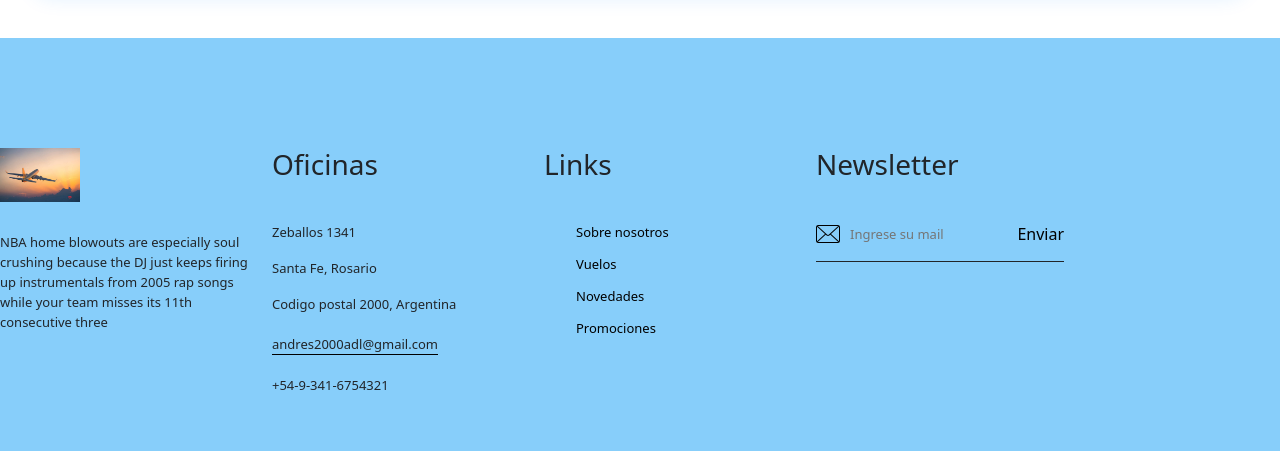
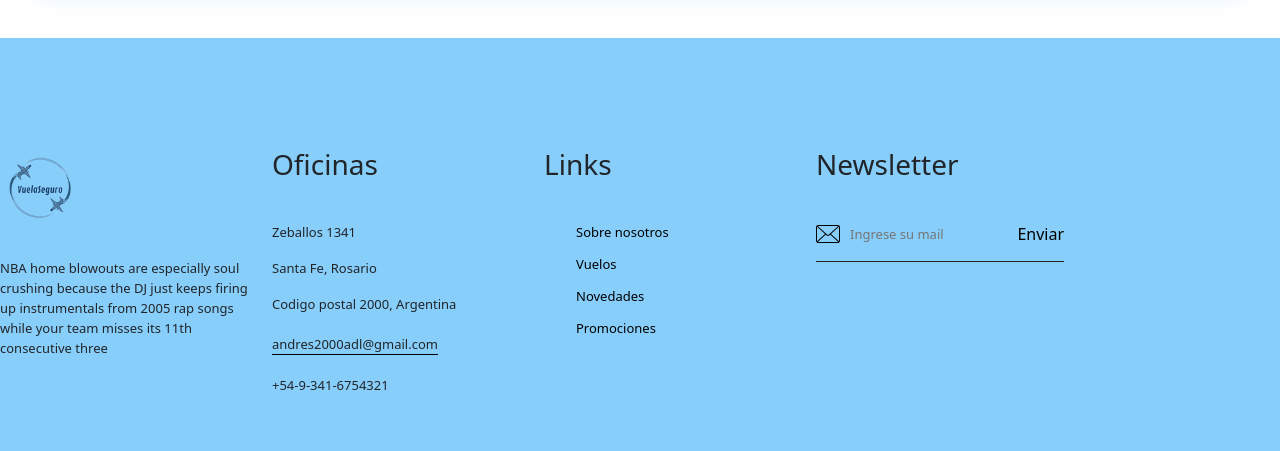
Before and after one commit to AndresDL/TP_EG_1erC, a PHP site: page / in a window 1280 px wide. Shown: the part 1376-1827 px from the top of the page. Run offline with PHP 8.4, Linux system fonts and the light colour scheme.

Commit message:
Arreglos - unifiación de los 4 componentes y maqueta base creada

```diff
--- a/estilos-navbar.css
+++ b/estilos-navbar.css
@@ -1,5 +1,5 @@
 
-    :root {
+  :root {
       --cielo:       #2c7fc4;
       --cielo-claro: #4a9fd4;
       --gris:        #8a9ab0;
--- a/estilos-novedades.css
+++ b/estilos-novedades.css
@@ -7,7 +7,7 @@
       --texto:   #1a1a2e;
       --gris:    #e8eef7;
       --blanco:  #ffffff;
-    }
+    } -->
 
     * { box-sizing: border-box; }
 
--- a/index.html
+++ b/index.html
@@ -1,15 +1,29 @@
 <html lang="es">
+<!DOCTYPE html>
+
 <head>
+  <title>VuelaSeguro</title>
+
+  <!--Metadatos-->
   <meta charset="UTF-8"/>
   <meta name="viewport" content="width=device-width, initial-scale=1.0"/>
-  <title>VuelaSeguro</title>
+
   <link href="https://cdn.jsdelivr.net/npm/bootstrap@5.3.3/dist/css/bootstrap.min.css" rel="stylesheet"/>
   <link href="https://fonts.googleapis.com/css2?family=DM+Sans:wght@400;500;600&display=swap" rel="stylesheet"/>
 
+  <!--Links de hojas de estilo-->
   <link rel="stylesheet" href="estilos-navbar.css">
+  <link rel="stylesheet" href="estilos-footer.css">
+  <link rel="stylesheet" href="estilos-novedades.css">
+  <link rel="stylesheet" href="estilos-promociones.css">
+
+  <!-- Bootstrap CSS  -->
+  <link href="https://cdn.jsdelivr.net/npm/bootstrap@5.0.2/dist/css/bootstrap.min.css" rel="stylesheet">
 
 </head>
+
 <body>
+  <section class="navbar-section">
     <div class="header-wrapper">
       <nav class="navbar-custom">
         <div class="logo-wrap">
@@ -71,23 +85,7 @@
         }
       }
     </script>
-  <script src="https://cdn.jsdelivr.net/npm/bootstrap@5.3.3/dist/js/bootstrap.bundle.min.js"></script>
-</body>
-</html>
-<!DOCTYPE html>
-<html lang="es">
-
-<head>
-  <meta charset="UTF-8">
-  <meta name="viewport" content="width=device-width, initial-scale=1.0">
-  <link rel="stylesheet" href="estilos-footer.css">
-  <link rel="stylesheet" href="estilos-novedades.css">
-  <link rel="stylesheet" href="estilos-promociones.css">
-  <!-- Bootstrap CSS  -->
-  <link href="https://cdn.jsdelivr.net/npm/bootstrap@5.0.2/dist/css/bootstrap.min.css" rel="stylesheet">
-</head>
-
-<body>
+  </section>
   <section class="novedades-section" id="novedades">
     <div class="container px-3 px-md-4">
       <div class="d-flex justify-content-between align-items-end mb-4">
@@ -194,7 +192,7 @@
  <footer>
     <div class="row">
         <div class="colu">
-          <img src="test.jpg" alt="AVION" class="logo">
+          <img src="logo-vuelaseguro.png" alt="AVION" class="logo">
           <p>NBA home blowouts are especially soul crushing because the DJ just keeps firing up instrumentals from 2005 rap songs while your team misses its 11th consecutive three</p>
         </div>
 
@@ -225,7 +223,7 @@
             <button type="button" class="footer-form-button">Enviar</button>
           </form>
           <div class="social-icons">
-            <i class="fa-brands fa-facebook"></i>
+            <i class="bi bi-facebook"></i>
             <i class="fa-brands fa-square-x-twitter"></i>
             <i class="fa-brands fa-whatsapp"></i>
           </div>
```
Also changed, not shown: test.jpg (deleted). Lines whose indentation alone changed are shown as unchanged.
